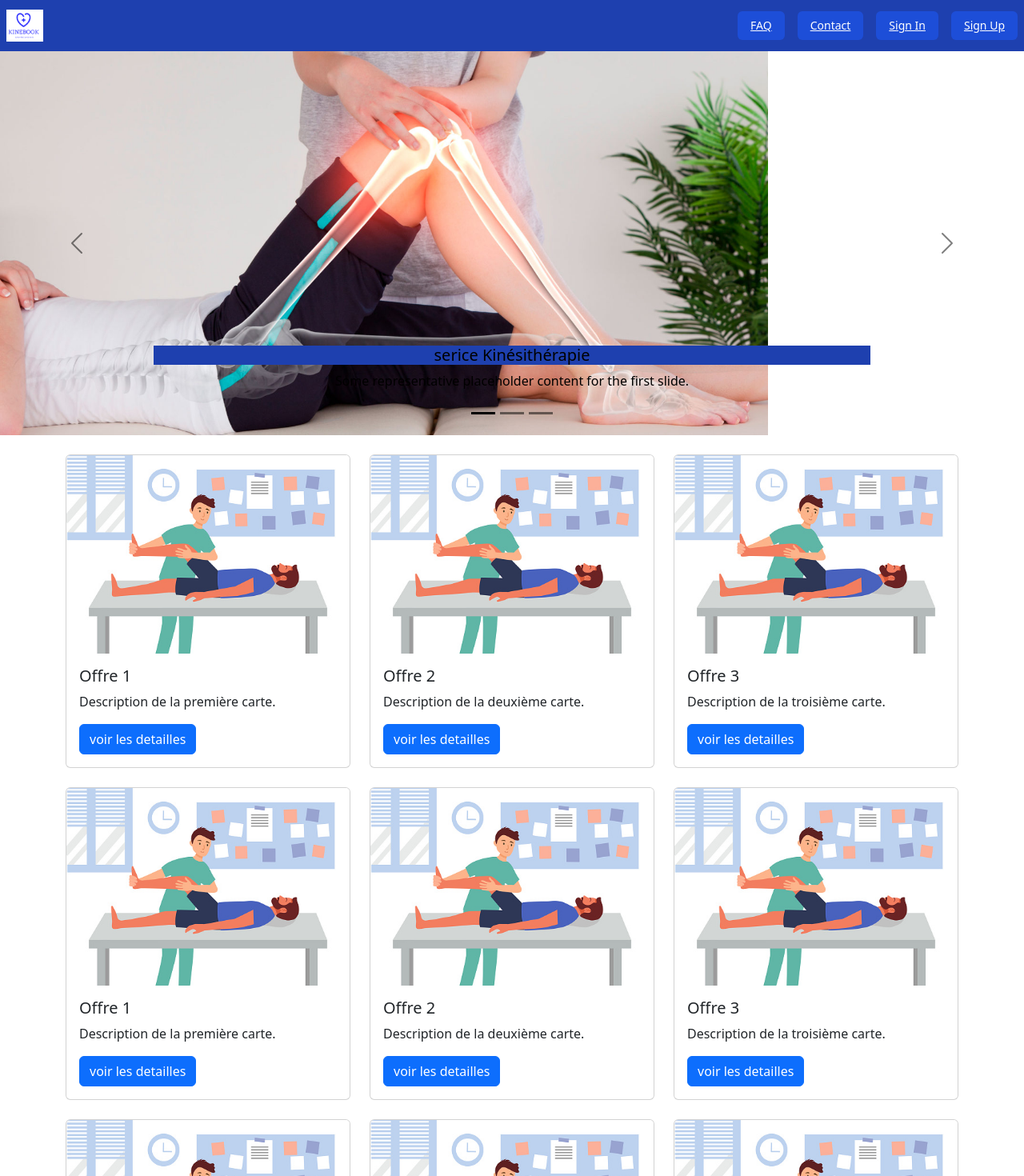
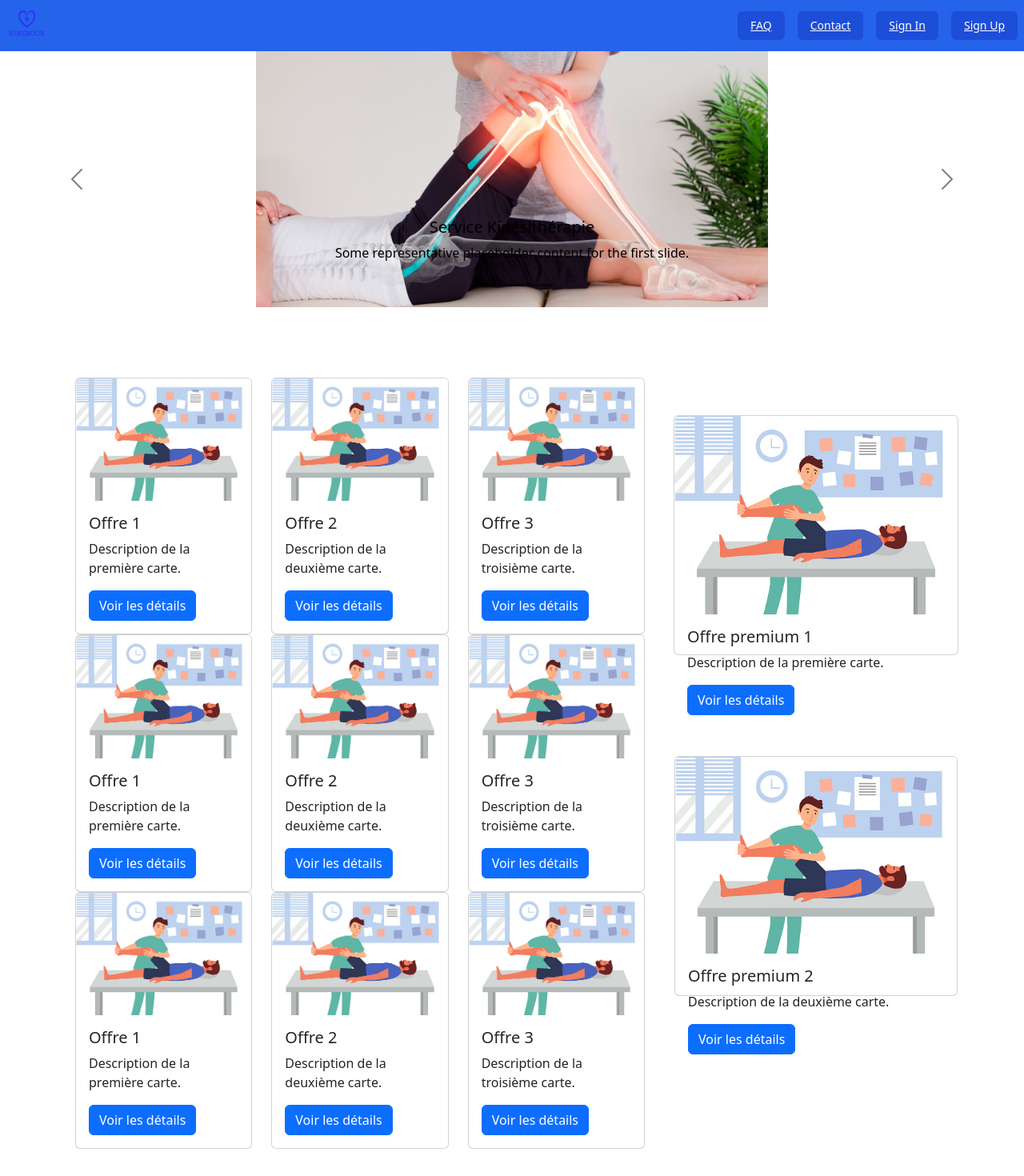
Before and after one commit to hiba-Ghl/Projet_tutore_, an Angular app in the folder KineBook/KineBook-project/: page /dashboard in a window 1280 px wide. Shown: the top 1470 px of the page at 80% size. Built offline with nearby package versions, Linux system fonts and the light colour scheme.

Commit message:
justifier carousel et ajouter des offres à droite premium

```diff
--- a/KineBook/KineBook-project/src/app/dashboard/dashboard.component.css
+++ b/KineBook/KineBook-project/src/app/dashboard/dashboard.component.css
@@ -0,0 +1,7 @@
+#scrollableContainer {
+  height: 1000px; /* Hauteur fixe pour le conteneur */
+  overflow-y: auto; /* Activer le scroll vertical */
+}
+.container{
+  margin-top: 5%;
+}
--- a/KineBook/KineBook-project/src/app/dashboard/dashboard.component.html
+++ b/KineBook/KineBook-project/src/app/dashboard/dashboard.component.html
@@ -1,9 +1,9 @@
-<nav class="bg-blue-800">
-  <div class="mx-auto max-w-7xl px-2 sm:px-6 lg:px-8">
+<nav class="bg-blue-600">
+  <div class="mx-auto max-w-9xl px-2 sm:px-6 lg:px-8">
     <div class="relative flex h-16 items-center justify-between">
       <div class="flex flex-1 items-center justify-center sm:items-stretch sm:justify-start">
         <div class="flex shrink-0 items-center">
-          <img class="h-10 w-auto" src="assets/logo.png" alt="Your Company">
+          <img class="h-12 w-auto" src="assets/logo2.png" alt="Your Company">
         </div>
       </div>
       <div class="absolute inset-y-0 right-0 flex items-center space-x-4 pr-2 sm:static sm:inset-auto sm:ml-4 sm:pr-0">
@@ -23,25 +23,25 @@
     <button type="button" data-bs-target="#carouselExampleDark" data-bs-slide-to="2" aria-label="Slide 3"></button>
   </div>
   <div class="carousel-inner">
-    <div class="carousel-item active" data-bs-interval="10000">
-      <img src="assets/kine1.jpg" class="block w-75" alt="...">
+    <div class="carousel-item active" data-bs-interval="8000">
+      <img src="assets/kine1.jpg" class="d-block w-50 mx-auto" alt="..."> <!-- w-50 for size and mx-auto for centering -->
       <div class="carousel-caption d-none d-md-block">
-        <h5 class="bg-blue-800">serice Kinésithérapie</h5>
+        <h5>Service Kinésithérapie</h5>
         <p>Some representative placeholder content for the first slide.</p>
       </div>
     </div>
-    <div class="carousel-item" data-bs-interval="2000">
-      <img src="assets/kine1.jpg" class="d-block w-75" alt="...">
+    <div class="carousel-item active" data-bs-interval="8000">
+      <img src="assets/kine1.jpg" class="d-block w-50 mx-auto" alt="..."> <!-- w-50 for size and mx-auto for centering -->
       <div class="carousel-caption d-none d-md-block">
-        <h5>Second slide label</h5>
-        <p>Some representative placeholder content for the second slide.</p>
+        <h5>Service Kinésithérapie</h5>
+        <p>Some representative placeholder content for the first slide.</p>
       </div>
     </div>
-    <div class="carousel-item">
-      <img src="assets/kine1.jpg" class="d-block w-75" alt="...">
+    <div class="carousel-item active" data-bs-interval="8000">
+      <img src="assets/kine1.jpg" class="d-block w-50 mx-auto" alt="..."> <!-- w-50 for size and mx-auto for centering -->
       <div class="carousel-caption d-none d-md-block">
-        <h5>Third slide label</h5>
-        <p>Some representative placeholder content for the third slide.</p>
+        <h5>Service Kinésithérapie</h5>
+        <p>Some representative placeholder content for the first slide.</p>
       </div>
     </div>
   </div>
@@ -55,7 +55,11 @@
   </button>
 </div>
 <!--  des cartes pour les offres -->
-<div class="container mt-4">
+<div class="container">
+  <div class="row">
+    <!-- Conteneur principal avec 3 cartes à gauche -->
+    <div class="col-md-8">
+      <div class="container mt-4" id="scrollableContainer">
         <div class="row">
           <div class="col-md-4">
             <div class="card" style="width: 100%;">
@@ -63,7 +67,7 @@
               <div class="card-body">
                 <h5 class="card-title">Offre 1</h5>
                 <p class="card-text">Description de la première carte.</p>
-          <a href="#" class="btn btn-primary">voir les detailles</a>
+                <a href="#" class="btn btn-primary">Voir les détails</a>
               </div>
             </div>
           </div>
@@ -73,7 +77,7 @@
               <div class="card-body">
                 <h5 class="card-title">Offre 2</h5>
                 <p class="card-text">Description de la deuxième carte.</p>
-          <a href="#" class="btn btn-primary">voir les detailles</a>
+                <a href="#" class="btn btn-primary">Voir les détails</a>
               </div>
             </div>
           </div>
@@ -83,13 +87,11 @@
               <div class="card-body">
                 <h5 class="card-title">Offre 3</h5>
                 <p class="card-text">Description de la troisième carte.</p>
-          <a href="#" class="btn btn-primary">voir les detailles</a>
+                <a href="#" class="btn btn-primary">Voir les détails</a>
               </div>
             </div>
           </div>
         </div>
-</div>
-<div class="container mt-4">
         <div class="row">
           <div class="col-md-4">
             <div class="card" style="width: 100%;">
@@ -97,7 +99,7 @@
               <div class="card-body">
                 <h5 class="card-title">Offre 1</h5>
                 <p class="card-text">Description de la première carte.</p>
-          <a href="#" class="btn btn-primary">voir les detailles</a>
+                <a href="#" class="btn btn-primary">Voir les détails</a>
               </div>
             </div>
           </div>
@@ -107,7 +109,7 @@
               <div class="card-body">
                 <h5 class="card-title">Offre 2</h5>
                 <p class="card-text">Description de la deuxième carte.</p>
-          <a href="#" class="btn btn-primary">voir les detailles</a>
+                <a href="#" class="btn btn-primary">Voir les détails</a>
               </div>
             </div>
           </div>
@@ -117,13 +119,11 @@
               <div class="card-body">
                 <h5 class="card-title">Offre 3</h5>
                 <p class="card-text">Description de la troisième carte.</p>
-          <a href="#" class="btn btn-primary">voir les detailles</a>
+                <a href="#" class="btn btn-primary">Voir les détails</a>
               </div>
             </div>
           </div>
         </div>
-</div>
-<div class="container mt-4">
         <div class="row">
           <div class="col-md-4">
             <div class="card" style="width: 100%;">
@@ -131,7 +131,7 @@
               <div class="card-body">
                 <h5 class="card-title">Offre 1</h5>
                 <p class="card-text">Description de la première carte.</p>
-          <a href="#" class="btn btn-primary">voir les detailles</a>
+                <a href="#" class="btn btn-primary">Voir les détails</a>
               </div>
             </div>
           </div>
@@ -141,7 +141,7 @@
               <div class="card-body">
                 <h5 class="card-title">Offre 2</h5>
                 <p class="card-text">Description de la deuxième carte.</p>
-          <a href="#" class="btn btn-primary">voir les detailles</a>
+                <a href="#" class="btn btn-primary">Voir les détails</a>
               </div>
             </div>
           </div>
@@ -151,9 +151,32 @@
               <div class="card-body">
                 <h5 class="card-title">Offre 3</h5>
                 <p class="card-text">Description de la troisième carte.</p>
-          <a href="#" class="btn btn-primary">voir les detailles</a>
+                <a href="#" class="btn btn-primary">Voir les détails</a>
               </div>
             </div>
           </div>
         </div>
       </div>
+    </div>
+
+
+    <!-- Nouvelle colonne à droite avec une seule carte -->
+    <div class="col-md-4">
+      <div class="card" style="width: 100%; height: 300px; margin-top: 20%;">
+        <img src="assets/img1.jpg" class="card-img-top" alt="Image 1">
+        <div class="card-body">
+          <h5 class="card-title">Offre premium 1</h5>
+          <p class="card-text">Description de la première carte.</p>
+          <a href="#" class="btn btn-primary">Voir les détails</a>
+        </div>
+        <div class="card" style="width: 100%; height: 300px; margin-top: 10%;">
+          <img src="assets/img1.jpg" class="card-img-top" alt="Image 1">
+          <div class="card-body">
+            <h5 class="card-title">Offre premium 2</h5>
+            <p class="card-text">Description de la deuxième carte.</p>
+            <a href="#" class="btn btn-primary">Voir les détails</a>
+          </div>
+      </div>
+    </div>
+  </div>
+</div>
--- a/KineBook/KineBook-project/src/app/donneur-form/donneur-form.component.css
+++ b/KineBook/KineBook-project/src/app/donneur-form/donneur-form.component.css
@@ -0,0 +1,3 @@
+body{
+background-color: rgb(229, 241, 250);
+}
--- a/KineBook/KineBook-project/src/app/donneur-form/donneur-form.component.html
+++ b/KineBook/KineBook-project/src/app/donneur-form/donneur-form.component.html
@@ -1,13 +1,25 @@
+<!DOCTYPE html>
+<html lang="en">
+<head>
+  <meta charset="UTF-8">
+  <meta name="viewport" content="width=device-width, initial-scale=1.0">
+  <title>Formulaire de Don</title>
+</head>
+<body>
   <div class="container mt-5">
-  <h2 class="text-center mb-4">Formulaire de Don</h2>
+    <h2 class="text-center mb-4"></h2>
     <form>
       <!-- Informations personnelles -->
       <div class="card mb-4">
         <div class="card-header bg-primary text-white">Informations Personnelles</div>
         <div class="card-body">
           <div class="form-group">
-          <label for="nom">Nom complet</label>
+            <label for="nom">Nom</label>
             <input type="text" id="nom" class="form-control" placeholder="Entrez votre nom" name="nom" ngModel required />
+          </div>
+          <div class="form-group">
+            <label for="prenom">Prenom</label>
+            <input type="text" id="prenom" class="form-control" placeholder="Entrez votre prenom" name="prenom" ngModel required />
           </div>
           <div class="form-group mt-3">
             <label for="email">Adresse email</label>
@@ -18,7 +30,7 @@
             <input type="tel" id="telephone" class="form-control" placeholder="Entrez votre numéro de téléphone" name="telephone" ngModel required />
           </div>
           <div class="form-group mt-3">
-          <label for="adresse">Adresse physique</label>
+            <label for="adresse">Adresse</label>
             <textarea id="adresse" class="form-control" placeholder="Entrez votre adresse" name="adresse" rows="3" ngModel></textarea>
           </div>
         </div>
@@ -107,3 +119,5 @@
       <button type="submit" class="btn btn-primary btn-block mt-4">Envoyer</button>
     </form>
   </div>
+</body>
+</html>
```
Also changed, not shown: KineBook/KineBook-project/src/assets/logo2.png (added). Lines whose indentation alone changed are shown as unchanged.
